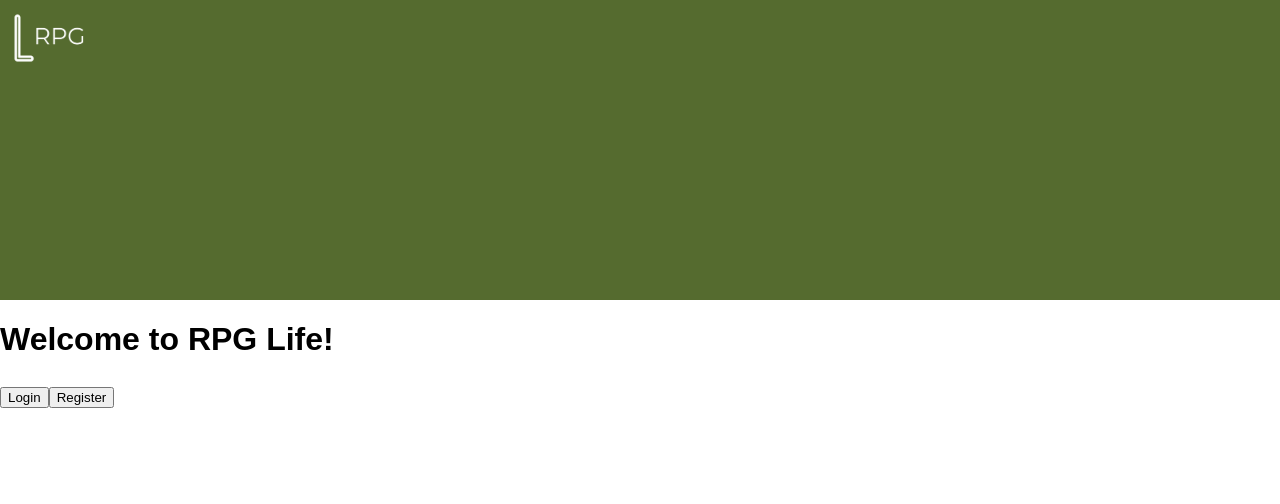
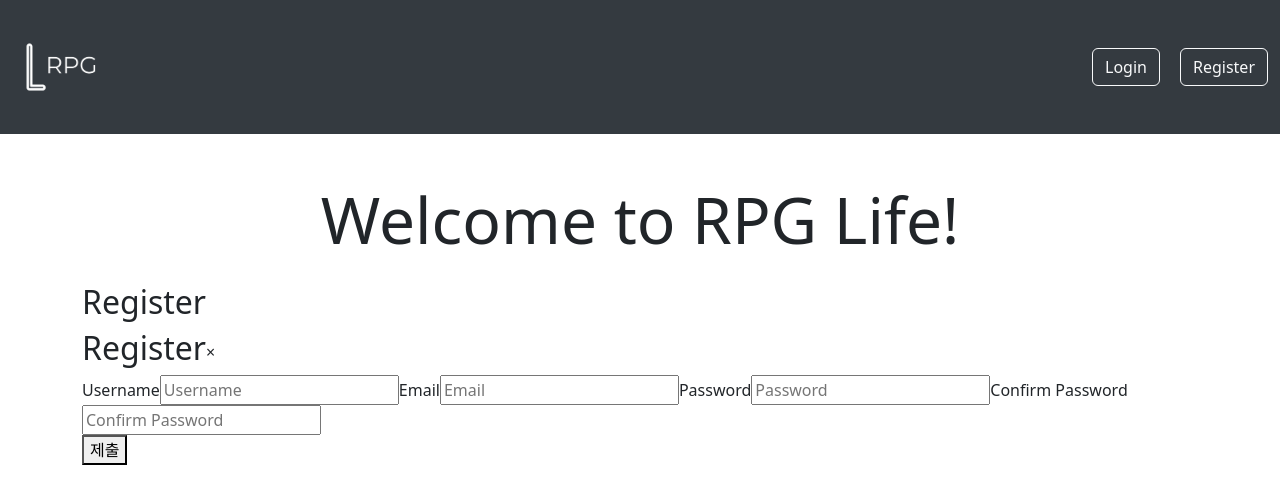
Before and after one commit to TataStudio/LRPG, a React (Create React App) app: page /register in a window 1280 px wide. Shown: the top 504 px of the page. Built offline with nearby package versions, Linux system fonts and the light colour scheme.

Commit message:
react-design 1

```diff
--- a/package.json
+++ b/package.json
@@ -8,6 +8,7 @@
     "@testing-library/react": "^13.4.0",
     "@testing-library/user-event": "^13.5.0",
     "axios": "^1.4.0",
+    "bootstrap": "^5.3.1",
     "eslint": "^8.47.0",
     "react": "^18.2.0",
     "react-dom": "^18.2.0",
--- a/public/index.html
+++ b/public/index.html
@@ -1,14 +1,12 @@
 <!DOCTYPE html>
 <html lang="en">
+
 <head>
   <meta charset="utf-8" />
   <link rel="icon" href="%PUBLIC_URL%/favicon.ico" />
   <meta name="viewport" content="width=device-width, initial-scale=1" />
   <meta name="theme-color" content="#000000" />
-    <meta
-      name="description"
-      content="Web site created using create-react-app"
-    />
+  <meta name="description" content="Life is Game, LRPG" />
   <link rel="apple-touch-icon" href="%PUBLIC_URL%/logo192.png" />
   <!--
       manifest.json provides metadata used when your web app is installed on a
@@ -26,6 +24,7 @@
     -->
   <title>LRPG</title>
 </head>
+
 <body>
   <noscript>You need to enable JavaScript to run this app.</noscript>
   <div id="root"></div>
@@ -39,5 +38,10 @@
       To begin the development, run `npm start` or `yarn start`.
       To create a production bundle, use `npm run build` or `yarn build`.
     -->
+
+  <script src="https://ajax.googleapis.com/ajax/libs/jquery/3.5.1/jquery.min.js"></script>
+  <script src="https://cdnjs.cloudflare.com/ajax/libs/popper.js/1.16.0/umd/popper.min.js"></script>
+  <script src="https://maxcdn.bootstrapcdn.com/bootstrap/4.5.2/js/bootstrap.min.js"></script>
 </body>
+
 </html>
--- a/src/App.css
+++ /dev/null
@@ -1,134 +0,0 @@
-header {
-  background-color: darkolivegreen;
-  /* Add other styling properties if needed */
-  height: 300px;
-
-}
-
-
-body {
-  margin: 0;
-  padding: 0;
-  font-family: Arial, sans-serif;
-}
-
-
-.logo {
-  margin: 0;
-  display: block;
-  padding: 0px;
-  width: 100px; /* Adjust this value to your desired width */
-  height: auto; /* Keeps the aspect ratio of the image intact */
-}
-
-form {
-  margin-bottom: 1em;
-}
-
-input, button {
-  margin-top: .5em;
-}
-
-.modal-header {
-  display: flex;
-  justify-content: space-between;
-  padding: 2% 35%; /* use % instead of px */
-  background-color: #5cb85c;
-  color: white;
-}
-
-.modal-body {
-  padding: 8% 50% 2% 0;
-  text-align: left;
-}
-
-.modal {
-  display: block;
-  position: fixed;
-  z-index: 1;
-  padding-top: 10%; /* use % instead of px */
-  left: 0;
-  top: 0;
-  width: 100%;
-  height: 100%;
-  overflow: auto;
-  background-color: rgba(0,0,0,0.4);
-}
-
-.modal-content {
-  display: flex;
-  place-items: center;
-  background-color: #fefefe;
-  margin: auto;
-  padding: 2%; /* use % instead of px */
-  border: 1px solid #888;
-  width: 80%; /* use % instead of px */
-  max-width: 400px; /* use max-width to limit size on larger screens */
-  height: 80%; /* use % instead of px */
-  max-height: 500px; /* use max-height to limit size on larger screens */
-  position: fixed;
-  top: 50%;
-  left: 50%;
-  transform: translate(-50%, -50%);
-  box-shadow: 0 4px 8px 0 rgba(0,0,0,0.2),0 6px 20px 0 rgba(0,0,0,0.19);
-  animation: animatetop 0.2s linear;
-}
-
-@keyframes animatetop {
-  from {transform: translate(-50%, -150%); opacity: 0}
-  to {transform: translate(-50%, -50%); opacity: 1}
-}
-
-#registerForm {
-  display: flex;
-  flex-direction: column;
-  align-items: center;
-  background-color: hsl(0, 0%, 94%);
-  padding: 2%; /* use % instead of px */
-  border-radius: 10px;
-  height: 100%;
-  width: 100%;
-}
-
-#registerForm input {
-  margin-bottom: 10%; /* use % instead of px */
-}
-
-#registerForm button {
-  width: 50%;
-  margin: 30px auto;  /* auto left and right margins to center the button */
-  align-self: center;
-}
-
-#registerForm label {
-  display: block;
-  margin-top: 2%; /* use % instead of px */
-  letter-spacing: 1px;
-  font-size: 1em;
-  color: #333333;
-  text-align: left;
-}
-
-.button-container {
-  display: flex;
-  justify-content: center;
-  width: 100%; /* full width */
-}
-
-
-.close {
-  color: white;
-  position: absolute;
-  top: 7%;
-  right: 12%; /* use % instead of px */
-  transform: translateY(-50%);
-  font-size: 1.5em; /* use em instead of px */
-  font-weight: bold;
-}
-
-.close:hover,
-.close:focus {
-  color: #000;
-  text-decoration: none;
-  cursor: pointer;
-}
--- a/src/App.js
+++ b/src/App.js
@@ -1,71 +1,50 @@
 import React, { useState } from 'react';
 import { BrowserRouter as Router, Route, Routes } from 'react-router-dom';
 import RegisterForm from './RegisterForm';
+import LoginPage from './LoginPage';
+import RegisterPage from './RegisterPage';
 import HomePage from './HomePage';
-import LoginForm from './LoginForm';
 import NavigationButtons from './NavigationButtons';
 import logo from './assets/LRPG-logo-white.png';
-import './App.css';
 
-
-const BASE_URL = 'https://lrpg.servegame.com';
+import 'bootstrap/dist/css/bootstrap.min.css';
 
 function App() {
     const [loggedInUser, setLoggedInUser] = useState(null);
-  const [showRegisterModal, setShowRegisterModal] = useState(false);
-  const [showLoginModal, setShowLoginModal] = useState(false);
 
-  const isProduction = process.env.NODE_ENV === 'production';
-  // Use /LRPG as basename in production, otherwise use default
-  const baseName = isProduction ? '/LRPG' : '/';
-
-  const handleRegister = async (username, email, password) => { /* ... */ };
     const handleLogin = (username) => {
         setLoggedInUser(username);
-    setShowLoginModal(false);
     };
+
     const handleLogout = () => { setLoggedInUser(null); };
 
     return (
-    <Router basename={baseName}>
+      <Router>
+          <nav className="navbar navbar-expand-lg navbar-dark py-4" style={{ backgroundColor: '#343a40' }}>
+              <div className="container-fluid">
+                  <a className="navbar-brand pl-3" href="/">
+                      <img src={logo} alt="LRPG Logo" style={{ width: '100px', height: 'auto' }} />
+                  </a>
 
-      <div className="container">
-        <header>
-          <img src={logo} alt="LRPG Logo" className="logo" /> {/* Using the imported logo */}
-          {/* ... rest of your header/navigation content ... */}
-        </header>
-        {/* ... rest of your App content ... */}
+                  <div className="d-flex ml-auto pr-5">
+                      <NavigationButtons loggedInUser={loggedInUser} onLogout={handleLogout} />
                   </div>
+              </div>
+          </nav>
 
-      <div>
-        {!loggedInUser && <h1>Welcome to RPG Life!</h1>}
-        <NavigationButtons
-          loggedInUser={loggedInUser}
-          onLogout={handleLogout}
-          onRegisterClick={() => setShowRegisterModal(true)}
-          onLoginClick={() => setShowLoginModal(true)}
-        />
+          <div className="container mt-5">
+              {!loggedInUser ? (
+                  <div className="text-center mb-4">
+                      <h1 className="display-3">Welcome to RPG Life!</h1>
+                  </div>
+              ) : null}
+
               <Routes>
                   <Route path="/" element={<HomePage loggedInUser={loggedInUser} onLogout={handleLogout} />} />
+                  <Route path="/login" element={<LoginPage />} />
+                  <Route path="/register" element={<RegisterPage />} />
                   {/* ... other routes if necessary */}
               </Routes>
-
-        {/* Modals rendered as centered pop-ups */}
-        {showRegisterModal && (
-          <div className="modal">
-            <div className="modal-content">
-              <RegisterForm onRegister={handleRegister} onClose={() => setShowRegisterModal(false)} />
-            </div>
-          </div>
-        )}
-
-        {showLoginModal && (
-          <div className="modal">
-            <div className="modal-content">
-              <LoginForm onLogin={handleLogin} onClose={() => setShowLoginModal(false)} />
-            </div>
-          </div>
-        )}
           </div>
       </Router>
   );
--- a/src/HomePage.js
+++ b/src/HomePage.js
@@ -1,13 +1,5 @@
-import { useNavigate } from 'react-router-dom';
-
-function HomePage({ loggedInUser, onLogout }) {
+function HomePage({ loggedInUser }) {
   console.log("Rendering HomePage with loggedInUser:", loggedInUser);
-  const navigate = useNavigate();
-
-  const handleLogout = () => {
-    onLogout();
-    navigate('/login');
-  };
 
   if (loggedInUser) {
     return (
--- a/src/LoginForm.js
+++ b/src/LoginForm.js
@@ -1,8 +1,7 @@
 import React, { useState } from 'react';
 import { useNavigate } from 'react-router-dom';
 
-
-function LoginForm({ onLogin, onClose }) {
+function LoginForm({ onLogin }) {
   const navigate = useNavigate();
   const [email, setEmail] = useState('');
   const [password, setPassword] = useState('');
@@ -22,7 +21,6 @@ function LoginForm({ onLogin, onClose }) {
       if (response.ok) {
         const data = await response.json();
         onLogin(data.username); // or any other necessary user info
-        onClose();
         navigate('/');
       } else {
         const data = await response.json();
@@ -31,14 +29,12 @@ function LoginForm({ onLogin, onClose }) {
     } catch (error) {
       alert("Error logging in: " + error.message);
     }
-};
-
+  };
 
   return (
     <form id="loginForm" onSubmit={login}>
       <div className="modal-header">
         <h2>Login</h2>
-        <span className="close" onClick={onClose}>×</span>
       </div>
       <div className="modal-body">
         <label>Email</label>
--- /dev/null
+++ b/src/LoginPage.js
@@ -0,0 +1,14 @@
+import React from 'react';
+import LoginForm from './LoginForm';
+
+function LoginPage() {
+  return (
+    <div className="login-page">
+      <h2>Login</h2>
+      <LoginForm />
+      {/* You can add more content or styling here if needed */}
+    </div>
+  );
+}
+
+export default LoginPage;
--- a/src/NavigationButtons.js
+++ b/src/NavigationButtons.js
@@ -1,29 +1,19 @@
 import React from 'react';
-import { useNavigate } from 'react-router-dom';
+import { Link } from 'react-router-dom';
 
-function NavigationButtons({ loggedInUser, onLogout: handleLogout, onRegisterClick, onLoginClick }) {
-  const navigate = useNavigate();
-
-  const goToProfile = () => {
-    navigate('/profile');
-  };
-
-  const goToSettings = () => {
-    navigate('/settings');
-  };
-
+function NavigationButtons({ loggedInUser, onLogout: handleLogout }) {
   return (
-    <div className="navigation-buttons-container">
+    <div className="navigation-buttons-container d-flex align-items-center">
       {!loggedInUser ? (
         <>
-          <button onClick={onLoginClick}>Login</button>
-          <button onClick={onRegisterClick}>Register</button>
+          <Link to="/login" className="btn btn-outline-light" style={{ marginRight: '20px' }}>Login</Link>
+          <Link to="/register" className="btn btn-outline-light">Register</Link> {/* Bootstrap button styling added */}
         </>
       ) : (
         <>
-          <button onClick={goToProfile}>Profile</button>
-          <button onClick={goToSettings}>Settings</button>
-          <button onClick={handleLogout}>Logout</button>
+          <Link to="/profile" className="btn btn-outline-light mr-2">Profile</Link> {/* Bootstrap button styling and margin added */}
+          <Link to="/settings" className="btn btn-outline-light mr-2">Settings</Link> {/* Bootstrap button styling and margin added */}
+          <button onClick={handleLogout} className="btn btn-outline-light">Logout</button> {/* Bootstrap button styling added */}
         </>
       )}
     </div>
--- /dev/null
+++ b/src/RegisterPage.js
@@ -0,0 +1,14 @@
+import React from 'react';
+import RegisterForm from './RegisterForm';
+
+function RegisterPage() {
+  return (
+    <div className="register-page">
+      <h2>Register</h2>
+      <RegisterForm />
+      {/* You can add more content or styling here if needed */}
+    </div>
+  );
+}
+
+export default RegisterPage;
--- a/src/index.js
+++ b/src/index.js
@@ -1,10 +1,6 @@
 import React from 'react';
-import ReactDOM from 'react-dom';
+import ReactDOM from 'react-dom/client';
 import App from './App';
 
 const root = ReactDOM.createRoot(document.getElementById('root'));
-root.render(
-  <React.StrictMode>
-    <App />
-  </React.StrictMode>
-);
+root.render(<App />);
```
Also changed, not shown: 1 other file (tests, documents, lock files or other folders). Lines whose indentation alone changed are shown as unchanged.
